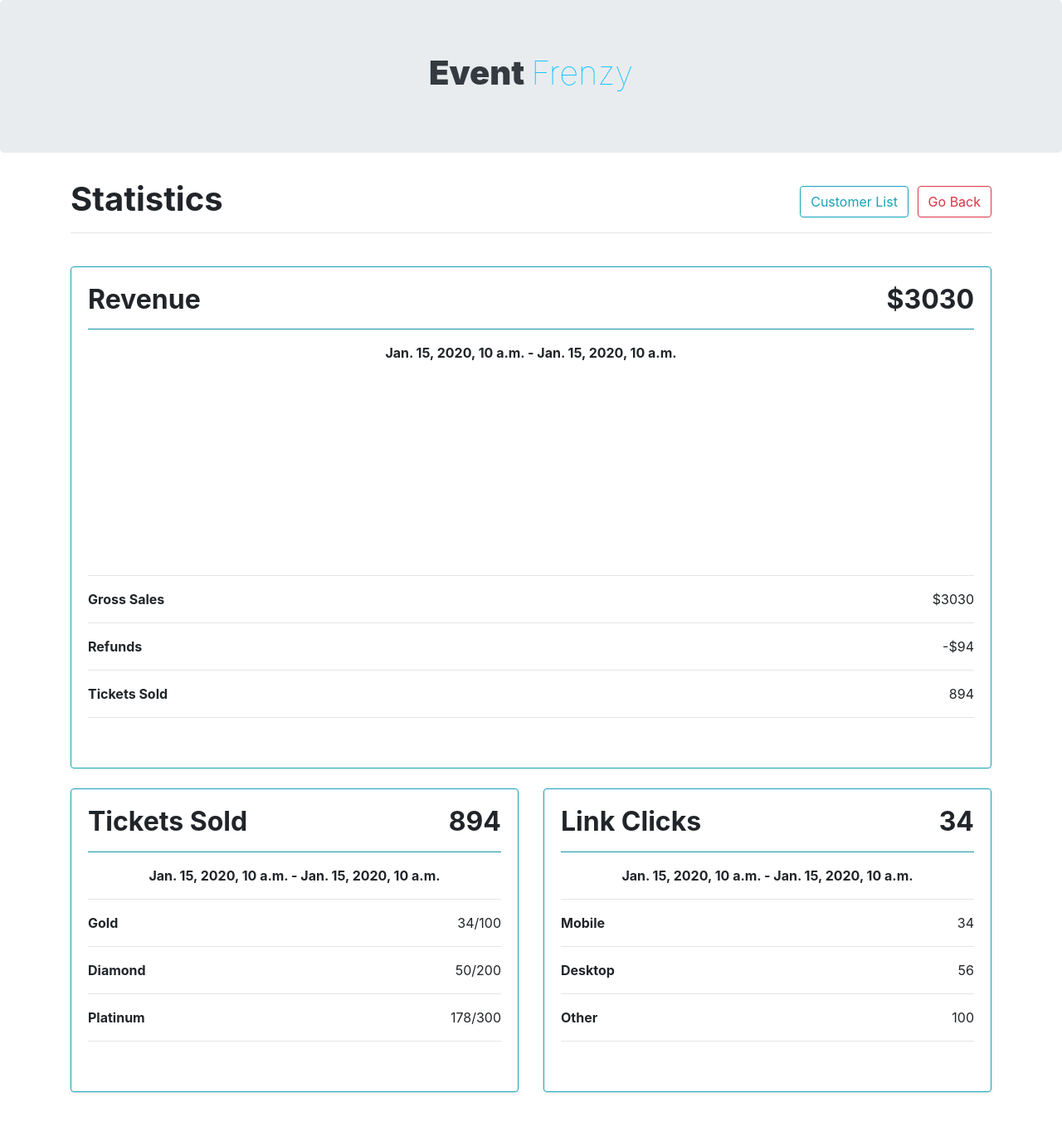
After one commit to tanishqandmac/Event-Frenzy, a Django app: template Events/core/templates/core/statistics.html in a window 1280 px wide. The commit adds this page. Shown: the whole page at 83% size. Run offline with Django 3.2, Linux system fonts and the light colour scheme; the template is opened without the code that fills it: most values are stand-ins (such as "Sample title", 1, 10 or a date in 2020); parts of the project's set-up code (start-up, migrations or seed data) failed here and were passed over; some libraries are stand-ins or nearby versions.

Commit message:
statistics created

```diff
--- /dev/null
+++ b/Events/core/templates/core/base.html
@@ -0,0 +1,33 @@
+<!DOCTYPE html>
+{% load static %}
+{% load crispy_forms_tags %}
+<html lang="en" dir="ltr">
+<head>
+  <meta charset="utf-8">
+  <meta name="viewport" content="width=device-width, initial-scale=1.0">
+  <title>Event Frenzy</title>
+  <link rel="stylesheet" href="https://maxcdn.bootstrapcdn.com/bootstrap/4.1.3/css/bootstrap.min.css">
+  <script src="https://ajax.googleapis.com/ajax/libs/jquery/3.3.1/jquery.min.js"></script>
+  <script src="https://cdnjs.cloudflare.com/ajax/libs/popper.js/1.14.3/umd/popper.min.js"></script>
+  <script src="https://maxcdn.bootstrapcdn.com/bootstrap/4.1.3/js/bootstrap.min.js"></script>
+  <script src="https://cdn.datatables.net/1.10.19/js/dataTables.bootstrap4.min.js"></script>
+  <style>
+  .asteriskField {
+    display: none;
+  }
+  </style>
+</head>
+<body>
+  <div class="jumbotron">
+    <h1 class="text-dark text-center">
+      <strong style="font-weight:900">Event </strong>
+      <strong style="font-weight:100; color:deepskyblue;">Frenzy</strong>
+    </h1>
+  </div>
+  <div class = "container">
+    {% block content %}
+    {% endblock %}
+  </div>
+  <br>
+</body>
+</html>
--- /dev/null
+++ b/Events/core/templates/core/statistics.html
@@ -0,0 +1,77 @@
+{% extends 'core/base.html' %}
+{% block content %}
+<h1>
+  <strong>Statistics</strong>
+  <span class="float-right">
+    <a href = "{% url 'core:index' %}" role="button" class="btn btn-outline-info">Customer List</a>
+    <a href = "{% url 'core:index' %}" role="button" class="btn btn-outline-danger">Go Back</a>
+  </span>
+</h1>
+<hr>
+<br>
+<div class="row">
+  <div class="col-md-12">
+    <div class="card border border-info">
+      <div class="card-body">
+        <h2 class="card-title"><strong>Revenue<span class="float-right">$3030</span></strong></h2>
+        <hr class="bg bg-info">
+        <p class="card-text text-center">
+          <strong>{{Event.Start_Date}} - {{Event.End_Date}}</strong>
+          <br><br><br><br><br><br><br><br><br><br><br>
+          <hr>
+          <strong>Gross Sales </strong> <span class="float-right">$3030</span>
+          <hr>
+          <strong>Refunds </strong> <span class="float-right">-$94</span>
+          <hr>
+          <strong>Tickets Sold </strong> <span class="float-right">894</span>
+          <hr>
+        </p>
+        <br>
+      </div>
+    </div>
+    <br>
+  </div>
+  <br>
+  <div class="col-md">
+    <div class="card shadow-sm border border-info">
+      <div class="card-body">
+        <h2 class="card-title"><strong>Tickets Sold<span class="float-right">894</span></strong></h2>
+        <hr class="bg bg-info">
+        <p class="card-text text-center">
+          <strong>{{Event.Start_Date}} - {{Event.End_Date}}</strong>
+          <hr>
+          <strong>Gold</strong> <span class="float-right">34/100</span>
+          <hr>
+          <strong>Diamond </strong> <span class="float-right">50/200</span>
+          <hr>
+          <strong>Platinum </strong> <span class="float-right">178/300</span>
+          <hr>
+        </p>
+        <br>
+      </div>
+    </div>
+    <br>
+  </div>
+  <br>
+  <div class="col-md">
+    <div class="card shadow-sm border border-info">
+      <div class="card-body">
+        <h2 class="card-title"><strong>Link Clicks<span class="float-right">34</span></strong></h2>
+        <hr class="bg bg-info">
+        <p class="card-text text-center">
+          <strong>{{Event.Start_Date}} - {{Event.End_Date}}</strong>
+          <hr>
+          <strong>Mobile </strong> <span class="float-right">34</span>
+          <hr>
+          <strong>Desktop </strong> <span class="float-right">56</span>
+          <hr>
+          <strong>Other </strong> <span class="float-right">100</span>
+          <hr>
+        </p>
+        <br>
+      </div>
+    </div>
+    <br>
+  </div>
+</div>
+{% endblock %}
--- a/Events/core/urls.py
+++ b/Events/core/urls.py
@@ -1,5 +1,5 @@
 from django.urls import path,include
-from core import views,dashboard
+from core import views,dashboard,statistics
 from django.conf.urls.static import static
 from django.conf import settings
 
@@ -7,5 +7,6 @@ app_name = 'core'
 
 urlpatterns = [
     path('', views.index, name="index"),
-    path('dashboard', dashboard.dashboard, name="dashboard"),
+    path('Dashboard', dashboard.dashboard, name="dashboard"),
+    path('Statistics', statistics.statistics, name="statistics"),
 ]+ static(settings.STATIC_URL, document_root=settings.STATIC_ROOT)
```
Also changed, not shown: Events/core/statistics.py (added, +126 -0 lines), Events/core/templates/core/dashboard.html (+6 -37 lines), Events/db.sqlite3.
